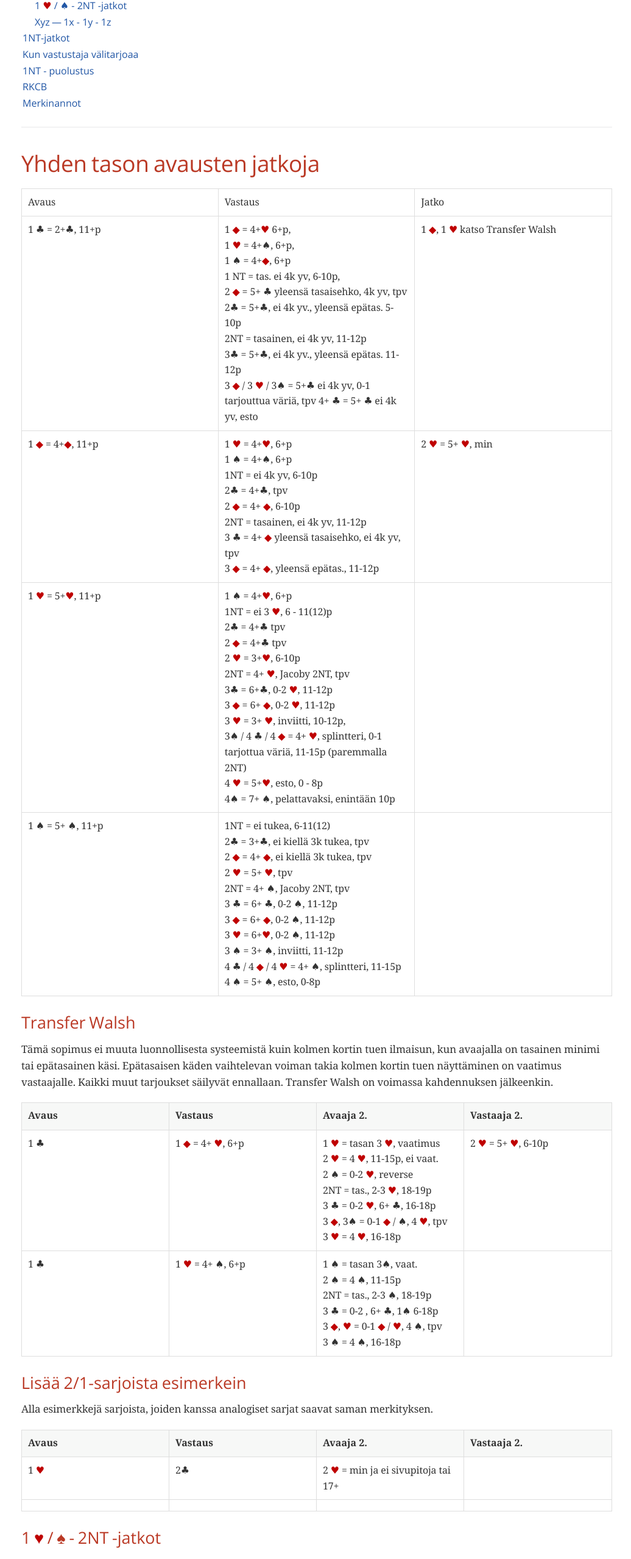
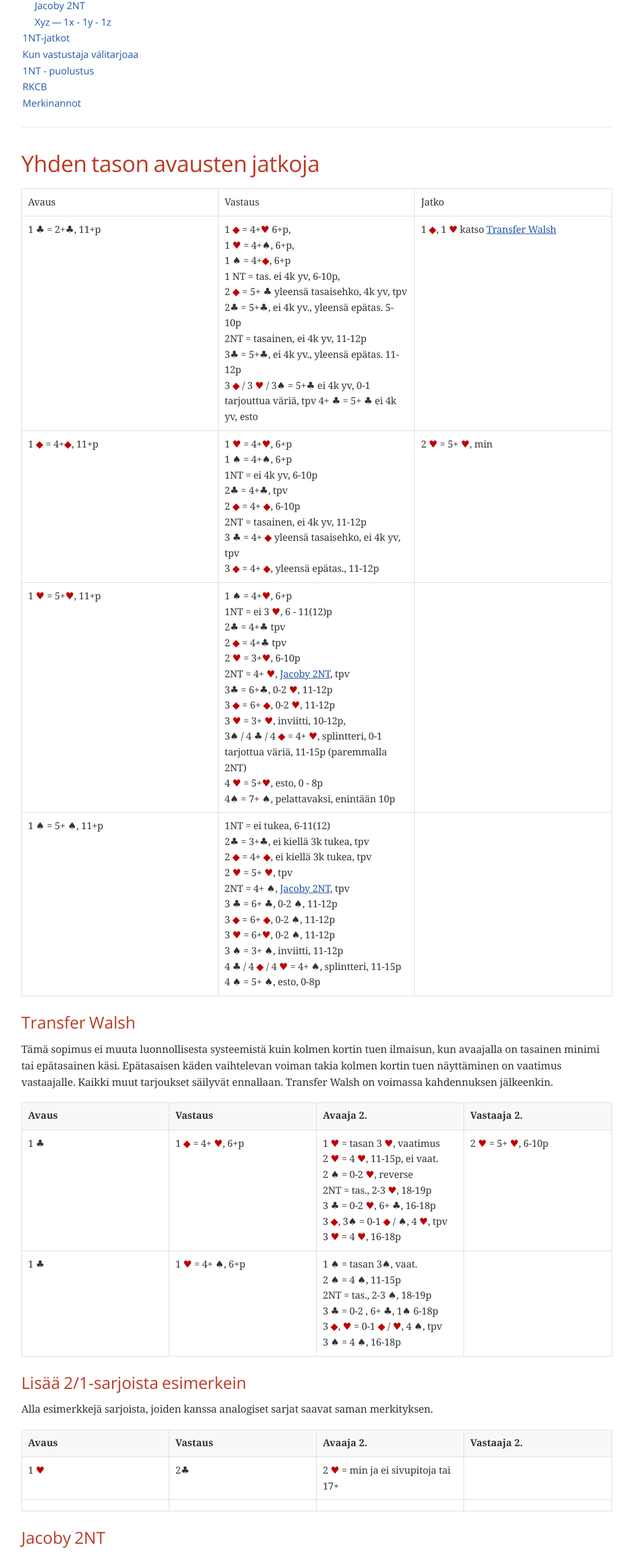
Before and after one commit to rkcb/bridgesystems, a plain HTML site: page kalle-esa.html in a window 1280 px wide. Shown: the part 238-2795 px from the top of the page at 61% size, without its empty margins (120-1156 px from the left). Drawn offline with nearby package versions, Linux system fonts and the light colour scheme; a web font is replaced by a local one.

```diff
--- a/kalle-esa.html
+++ b/kalle-esa.html
@@ -446,7 +446,7 @@ body.book #toc,body.book #preamble,body.book h1.sect0,body.book .sect1>h2{page-b
 <ul class="sectlevel2">
 <li><a href="#_transfer_walsh">Transfer Walsh</a></li>
 <li><a href="#_lisää_21_sarjoista_esimerkein">Lisää 2/1-sarjoista esimerkein</a></li>
-<li><a href="#_1_2nt_jatkot">1 <span class="red">&hearts;</span> / &spades; - 2NT -jatkot</a></li>
+<li><a href="#_jacoby_2nt">Jacoby 2NT</a></li>
 <li><a href="#_xyz1x_1y_1z">Xyz&#8201;&#8212;&#8201;1x - 1y - 1z</a></li>
 </ul>
 </li>
@@ -486,7 +486,7 @@ body.book #toc,body.book #preamble,body.book h1.sect0,body.book .sect1>h2{page-b
 3&clubs; = 5+&clubs;, ei 4k yv., yleensä epätas. 11-12p<br>
 3 <span class="red">&#9670;</span> / 3 <span class="red">&hearts;</span> / 3&spades; = 5+&clubs; ei 4k yv, 0-1 tarjouttua väriä, tpv
 4+ &clubs; = 5+ &clubs; ei 4k yv, esto<br></p></td>
-<td class="tableblock halign-left valign-top"><p class="tableblock">1 <span class="red">&#9670;</span>, 1 <span class="red">&hearts;</span>  katso Transfer Walsh</p></td>
+<td class="tableblock halign-left valign-top"><p class="tableblock">1 <span class="red">&#9670;</span>, 1 <span class="red">&hearts;</span>  katso <a href="#_transfer_walsh">Transfer Walsh</a></p></td>
 </tr>
 <tr>
 <td class="tableblock halign-left valign-top"><p class="tableblock">1 <span class="red">&#9670;</span> = 4+<span class="red">&#9670;</span>, 11+p<br></p></td>
@@ -507,7 +507,7 @@ body.book #toc,body.book #preamble,body.book h1.sect0,body.book .sect1>h2{page-b
 2&clubs; = 4+&clubs; tpv<br>
 2 <span class="red">&#9670;</span> = 4+&clubs; tpv<br>
 2 <span class="red">&hearts;</span> = 3+<span class="red">&hearts;</span>, 6-10p<br>
-2NT = 4+ <span class="red">&hearts;</span>, Jacoby 2NT, tpv<br>
+2NT = 4+ <span class="red">&hearts;</span>, <a href="#_jacoby_2nt">Jacoby 2NT</a>, tpv<br>
 3&clubs; = 6+&clubs;, 0-2 <span class="red">&hearts;</span>, 11-12p<br>
 3 <span class="red">&#9670;</span> = 6+ <span class="red">&#9670;</span>, 0-2 <span class="red">&hearts;</span>, 11-12p<br>
 3 <span class="red">&hearts;</span> = 3+ <span class="red">&hearts;</span>, inviitti, 10-12p,<br>
@@ -522,7 +522,7 @@ body.book #toc,body.book #preamble,body.book h1.sect0,body.book .sect1>h2{page-b
 2&clubs; = 3+&clubs;, ei kiellä 3k tukea, tpv<br>
 2 <span class="red">&#9670;</span> = 4+ <span class="red">&#9670;</span>, ei kiellä 3k tukea, tpv<br>
 2 <span class="red">&hearts;</span> = 5+ <span class="red">&hearts;</span>, tpv<br>
-2NT = 4+ &spades;, Jacoby 2NT, tpv<br>
+2NT = 4+ &spades;, <a href="#_jacoby_2nt">Jacoby 2NT</a>, tpv<br>
 3 &clubs; = 6+ &clubs;, 0-2 &spades;,  11-12p<br>
 3 <span class="red">&#9670;</span> = 6+ <span class="red">&#9670;</span>, 0-2 &spades;, 11-12p<br>
 3 <span class="red">&hearts;</span> = 6+<span class="red">&hearts;</span>, 0-2 &spades;, 11-12p<br>
@@ -622,9 +622,9 @@ saavat saman merkityksen.</p>
 </table>
 </div>
 <div class="sect2">
-<h3 id="_1_2nt_jatkot">1 <span class="red">&hearts;</span> / &spades; - 2NT -jatkot</h3>
+<h3 id="_jacoby_2nt">Jacoby 2NT</h3>
 <div class="paragraph">
-<p>Sopimus on voimassa kahdennuksen jälkeenkin, mutta ei muuten.</p>
+<p>Jacoby 2NT alkaa, kun avaamamme sarja on edennyt 1yv - 2NT. Sopimus on voimassa kahdennuksen jälkeenkin, mutta ei muuten.</p>
 </div>
 <table class="tableblock frame-all grid-all stretch">
 <colgroup>
@@ -987,7 +987,7 @@ Tämän jälkeen näytetään sivukuninkaita vuorotellen alhaalta alkaen ja alle
 </div>
 <div id="footer">
 <div id="footer-text">
-Last updated 2021-06-14 22:10:30 +0300
+Last updated 2021-06-14 22:21:24 +0300
 </div>
 </div>
 </body>
```
Also changed, not shown: 2 other files.
